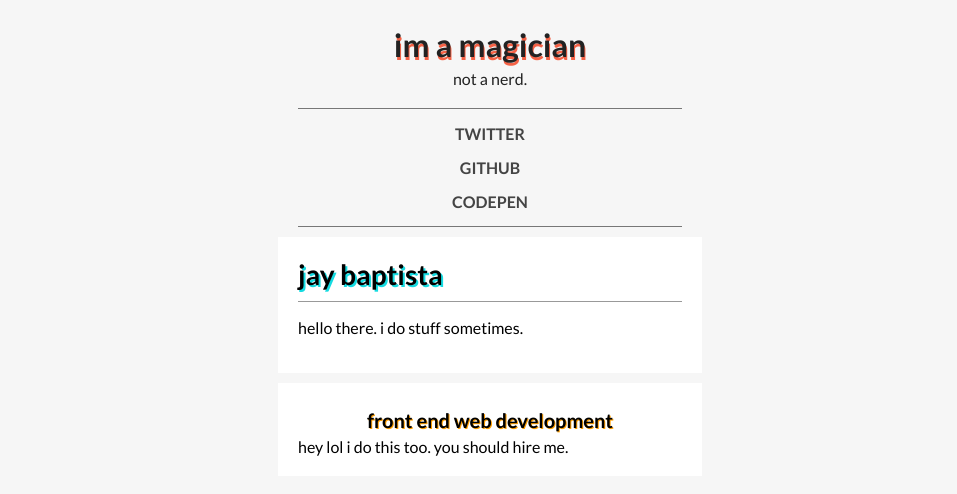
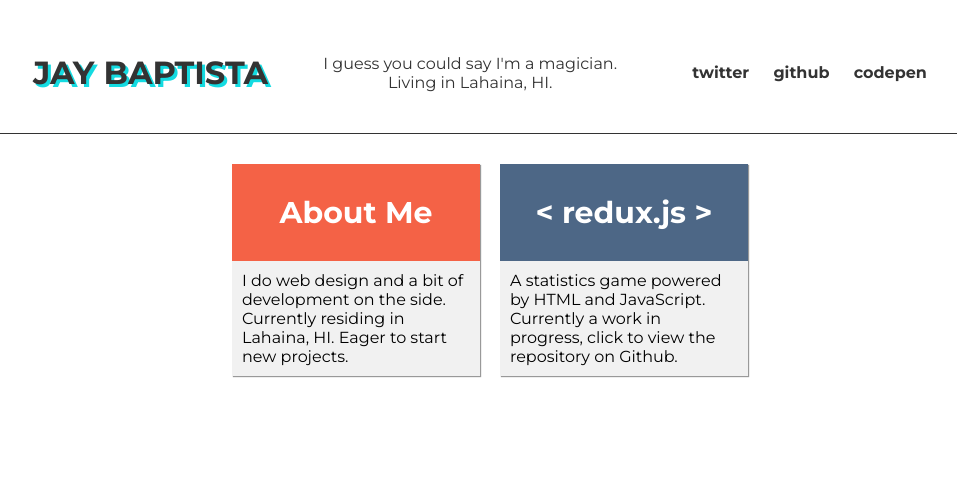
Before and after one commit to jaybaptista/jaybaptista.github.io, a plain HTML site: page index.html in a window 1280 px wide. Shown: the whole page, without its empty margins (150-1107 px from the left). Drawn offline with Linux system fonts and the light colour scheme.

Commit message:
boiler test

```diff
--- a/index.html
+++ b/index.html
@@ -8,26 +8,29 @@
 	</head>
 	<body>
 		<div class="main-header">
-			<h1>im a magician</h1>
-			not a nerd.
-		</div>
+			<h1>Jay Baptista</h1>
+			I guess you could say I'm a magician. <br> Living in Lahaina, HI.
 		<nav>
-			<li><a class="link" href="http://twitter.com/jaytealatte">twitter</a></li>
-			<li><a class="link" href="http://github.com/jaylmao">github</a></li>
-			<li><a class="link" href="http://codepen.io/jaybaptista">codepen</a></li>
+			 <a class="link" href="http://twitter.com/jaytealatte">twitter</a>
+			 <a class="link" href="http://github.com/jaylmao">github</a>
+			 <a class="link" href="http://codepen.io/jaybaptista">codepen</a>
 		</nav>
+	</div>
 		<div class="content">
 			<div class="block">
-				<h2>jay baptista</h2>
-				<p>
-				hello there. i do stuff sometimes.
-			</p>
-		</div>
-		<div class="block">
-			<div class="hl">
-				front end web development
+				<div class="b-up red">
+					About Me
+				</div>
+				<p>I do web design and a bit of development on the side. <br>
+					Currently residing in Lahaina, HI. Eager to start new projects.
+				</p>
 			</div>
-			hey lol i do this too. you should hire me.
+		<div class="block" >
+			<div class="b-up b-h" style="background-color: #4D6786;">
+				<a href="https://github.com/jaylmao/redux-game">redux.js</a>
+			</div>
+			<p>A statistics game powered by HTML and JavaScript. Currently
+			a work in progress, click to view the repository on Github.</p>
 		</div>
 		<script type="javascript" src="stuff.js"></script>
 	</body>
--- /dev/null
+++ b/styles.scss
@@ -0,0 +1,143 @@
+$red: #F46246;
+$orange: #FF9F01;
+$blue: #14DBE1;
+$mblue: #2196F3;
+$gray: #333;
+
+@import url(http://fonts.googleapis.com/css?family=Montserrat:400,700);
+
+body {
+  margin: 0;
+  background-color: #FFF;
+  font-family: Montserrat;
+}
+
+.main-header {
+  display: -webkit-box;
+  display: -webkit-flex;
+  display: -ms-flexbox;
+  display: flex;
+  -webkit-flex-wrap: wrap;
+      -ms-flex-wrap: wrap;
+          flex-wrap: wrap;
+  -webkit-box-pack: center;
+  -webkit-justify-content: center;
+      -ms-flex-pack: center;
+          justify-content: center;
+  -webkit-box-align: center;
+  -webkit-align-items: center;
+      -ms-flex-align: center;
+          align-items: center;
+  color: $gray;
+  height: 15%;
+  width: 80%;
+  margin: 0 auto;
+  padding-top: 1%;
+  text-align: center;
+  border-bottom: 1px solid #333;
+  h1 {
+    text-shadow: 3px 3px $blue;
+    font-weight: 700;
+    margin: 0 auto;
+    text-transform: uppercase;
+  }
+  nav {
+    padding: 10px;
+    margin: 0 auto;
+    .link {
+      text-decoration: none;
+      color: $gray;
+      margin: 0 10px;
+      font-weight: 700;
+      &:hover {
+        text-shadow: 2px 2px $blue;
+        -webkit-transition: .2s;
+                transition: .2s;
+      }
+    }
+  }
+}
+
+.content {
+  padding: 20px;
+  display: -webkit-box;
+  display: -webkit-flex;
+  display: -ms-flexbox;
+  display: flex;
+  -webkit-flex-wrap: wrap;
+      -ms-flex-wrap: wrap;
+          flex-wrap: wrap;
+  -webkit-box-pack: center;
+  -webkit-justify-content: center;
+      -ms-flex-pack: center;
+          justify-content: center;
+  -webkit-box-align: center;
+  -webkit-align-items: center;
+      -ms-flex-align: center;
+          align-items: center;
+  .block {
+    margin: 10px;
+    clear: both;
+    width: 15.5em;
+    background-color: #F1F1F1;
+    box-shadow: 1px 1px 1px #999;
+    h1 {
+      font-size: 20px;
+      padding: 10px;
+      border-bottom: 1px solid #dedede;
+    }
+    p {
+      margin: 0;
+      padding: 10px;
+    }
+    .b-up {
+      color: #FFF;
+      background-color: $gray;
+      font-size: 30px;
+      padding-top: 30px;
+      padding-bottom: 30px;
+      text-align: center;
+      font-weight: 700;
+      a {
+        text-decoration: none;
+        color: #FFF;
+        &:before {
+          content: '< ';
+        }
+        &:after {
+          content: ' >';
+        }
+        &:hover {
+          text-shadow: 2px 2px $mblue;;
+          -webkit-transition: .2s;;
+                  transition: .2s;
+        }
+      }
+    }
+    .b-h {
+      &:hover {
+        background-color: $blue;
+        -webkit-transition: .2s;
+                transition: .2s;
+      }
+    }
+    .blue {
+      background-color: $blue !important;
+    }
+    .mblue {
+      background-color: $mblue !important;
+    }
+    .or {
+      background-color: $orange !important;
+    }
+    .red {
+      background-color: $red !important;
+    }
+  }
+}
+
+@media screen and (max-width: 640px) {
+  .main-header {
+    height: 25% !important;
+  }
+}
```
Also changed, not shown: styles.css, 1 other file.
